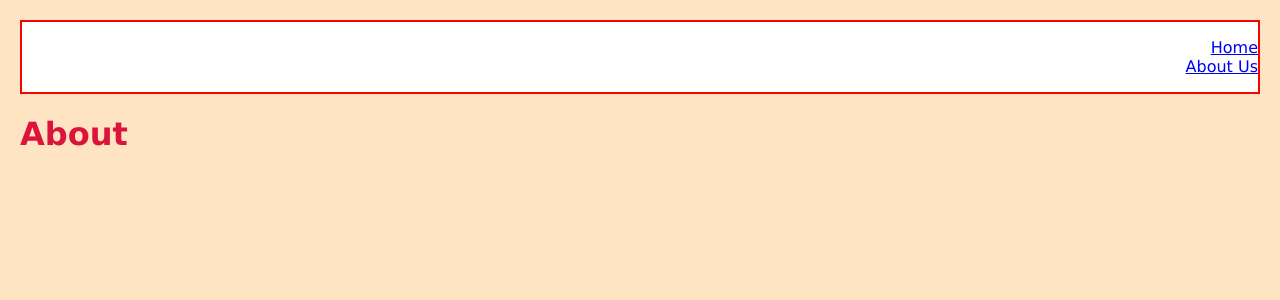
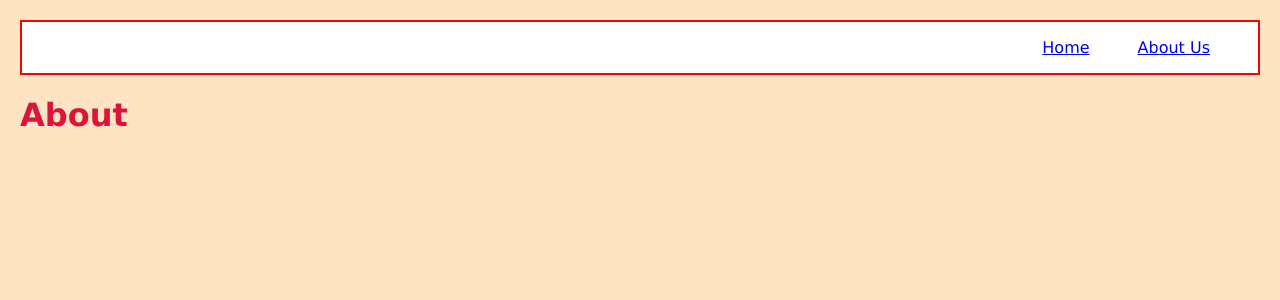
Before and after one commit to ilealm/summer-camp-next, a Next.js app: page /about in a window 1280 px wide. Shown: the top 300 px of the page. Built offline with nearby package versions, Linux system fonts and the light colour scheme.

Commit message:
Basic style with sass

```diff
--- a/components/Nav.module.scss
+++ b/components/Nav.module.scss
@@ -2,4 +2,8 @@
   border: 2px solid red;
   background-color: white;
   text-align: right;
+  li {
+    display: inline;
+    padding-right: 3em;
+  }
 }
```
